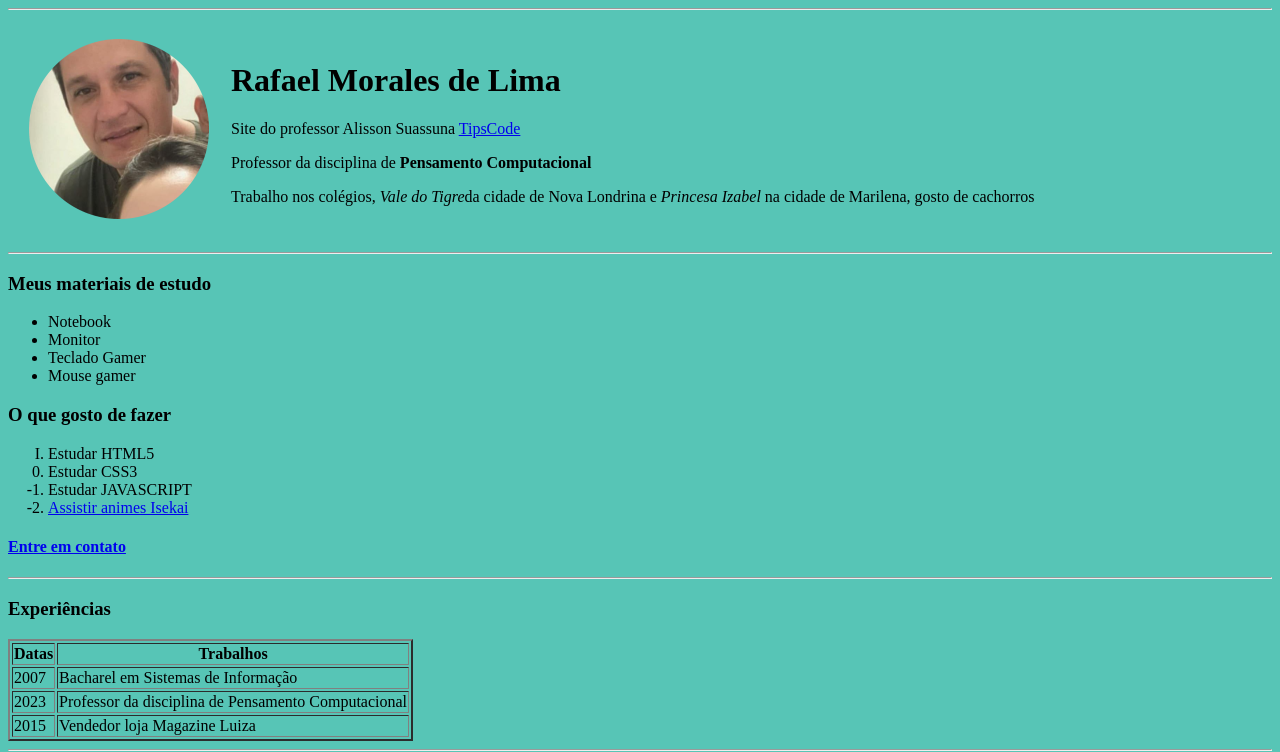
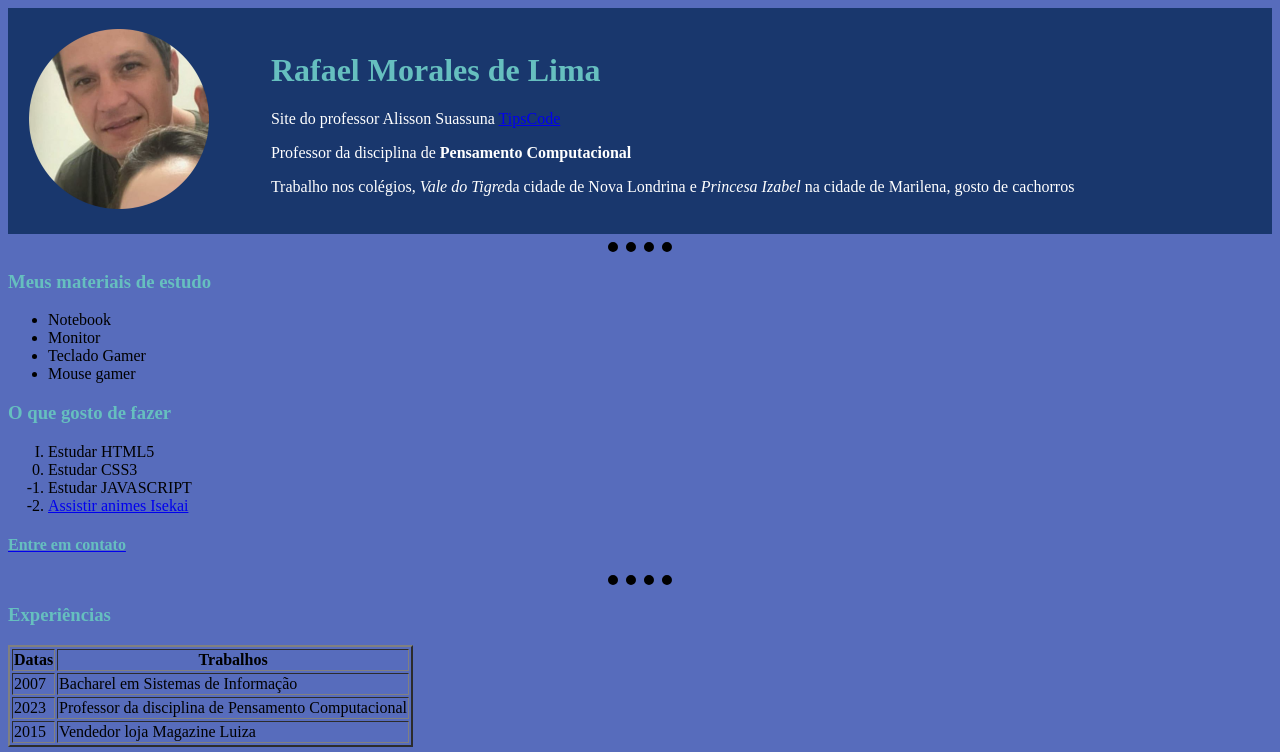
Before and after one commit to Rafaelmorales1982/sitePessoalCss, a plain HTML site: page index.html in a window 1280 px wide. Shown: the top 752 px of the page. Drawn offline with Linux system fonts and the light colour scheme.

Commit message:
Estudando html e css mudando cores

```diff
--- a/css/styles.css
+++ b/css/styles.css
@@ -1,3 +1,27 @@
+
+
 body {
-    background-color: #57C5B6;
+    background-color: #576CBC;
 }
+
+hr {
+
+    background-color: #576CBC;
+    width: 5%;
+    /* aplicando em apenas um lado */
+    border-style: none;
+    border-top-style: dotted;
+    border-color: black;
+    border-width: 10px;
+
+}
+/* mudando a cor do texto dos hs */
+h1, h2, h3, h4 {
+    color: #66BFBF;
+}
+
+.topo {
+    background-color:#19376D ;
+    color: white;
+    width: 100%;
+}
--- a/index.html
+++ b/index.html
@@ -9,8 +9,8 @@
 </head>
 
 <body>
-    <hr />
-    <table cellspacing="20">
+
+    <table class="topo" cellspacing="20">
         <tr>
             <td>
                 <img src="img/rafael.png" alt="Foto do Rafael Morales" />
@@ -50,7 +50,7 @@
         <li> <a href="http://animesonlinecc.to" target="_blank">Assistir animes Isekai</a> </li>
 
     </ol>
-    <a href="contato/contato.html">
+    <a href="contato.html">
         <h4>Entre em contato</h4>
     </a>
 
```
Also changed, not shown: contato.html (+2 -0 lines), formulario-exercicio.html (+1 -1 lines), materiais.html (+2 -1 lines).
